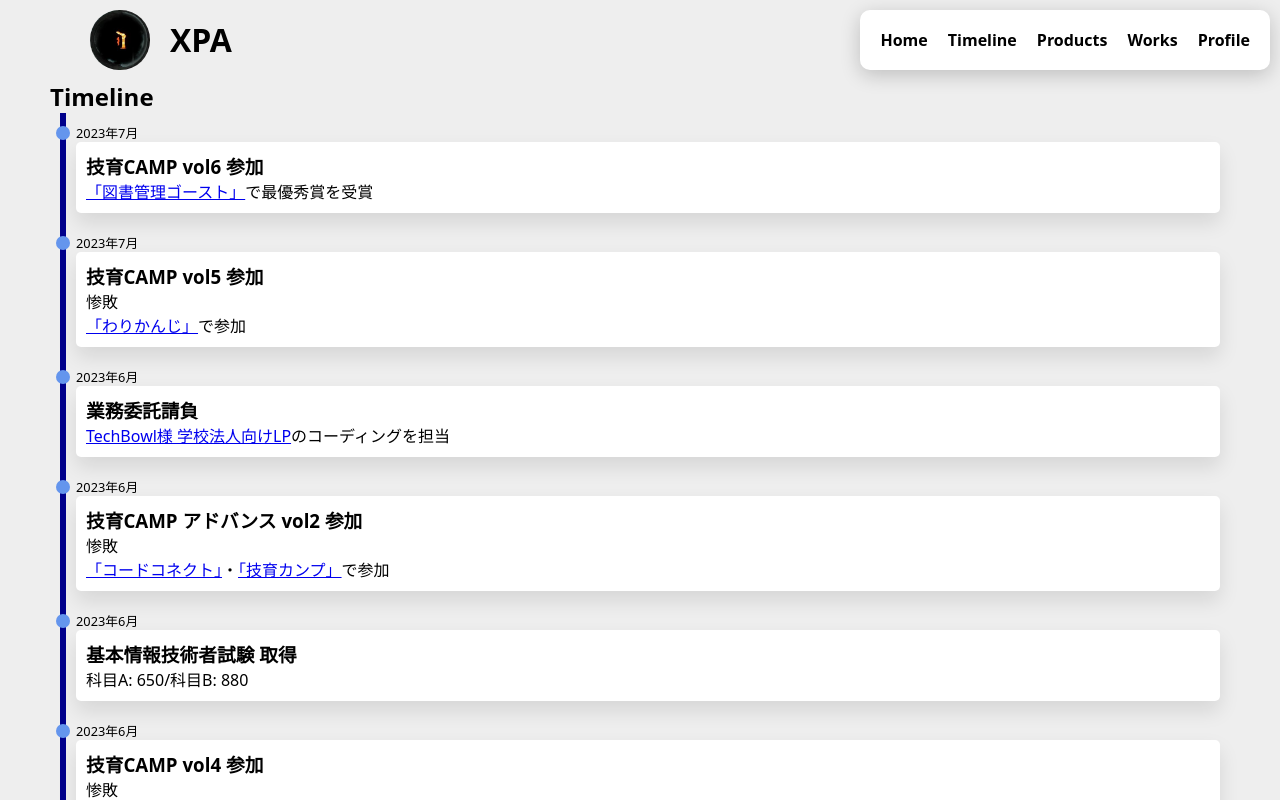
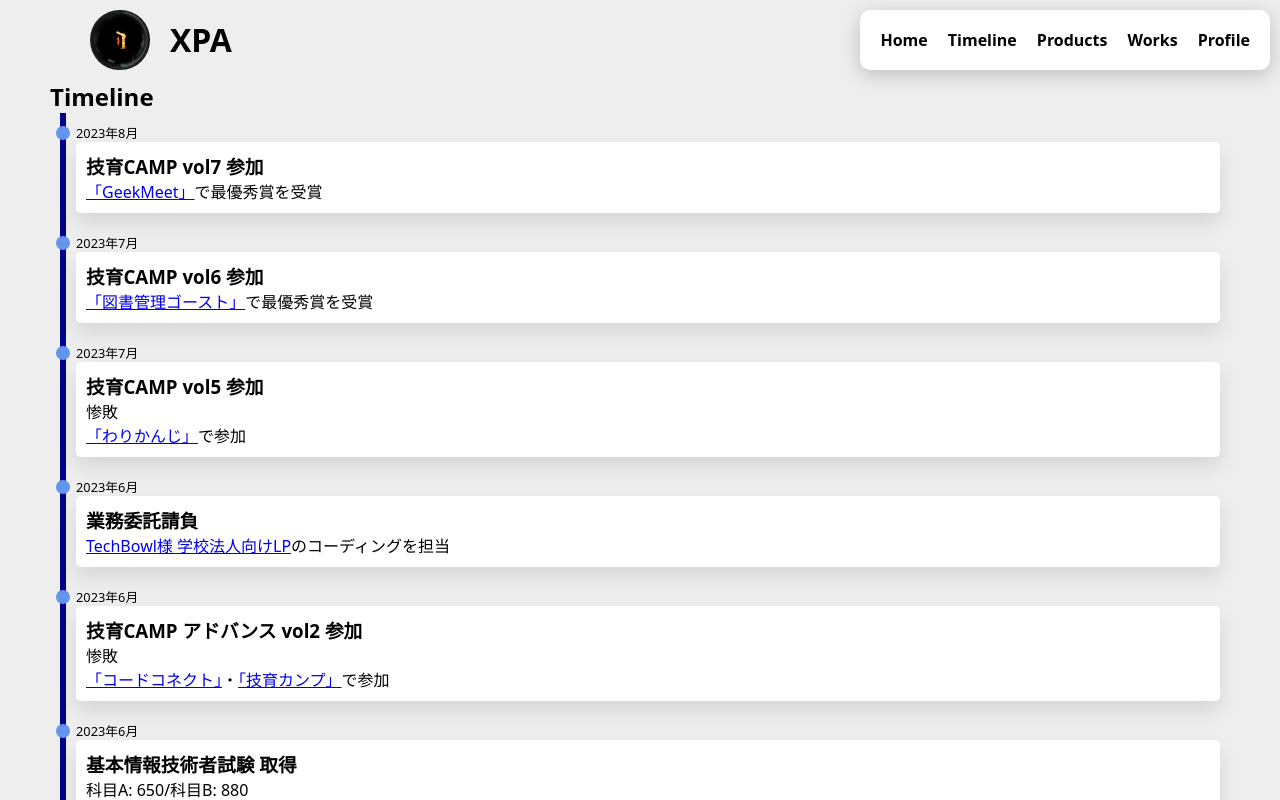
Before and after one commit to xpadev-net/portfolio, a Next.js app: page / in a window 1280 px wide. Shown: the top 800 px of the page. Built offline with nearby package versions, Linux system fonts and the light colour scheme.

Commit message:
update: timeline

```diff
--- a/src/components/products/index.tsx
+++ b/src/components/products/index.tsx
@@ -179,6 +179,19 @@ const Products = ({ id }: props) => {
           <p>技育CAMP2023 vol6で制作したプロダクト</p>
           <p>知り合い間での図書の貸し借りを促進するプロダクト</p>
         </Card>
+        <Card
+          title={"GeekMeet"}
+          id={"p_geekmeet"}
+          thumbnail={
+            "https://opengraph.githubassets.com/214527ea0ba53846be7266c12925436167252298f08b5d13a67199a15cde8f1b/xpadev-net/geekmeet_frontend"
+          }
+        >
+          <GitHub url={"https://github.com/xpadev-net/geekmeet_frontend"} />
+          <GitHub url={"https://github.com/xpadev-net/geekmeet_backend"} />
+          <Web url={"https://geekmeet.xpadev.net/"} />
+          <p>技育CAMP2023 vol7で制作したプロダクト</p>
+          <p>mesh方式のWebRTCで通話できるアプリ</p>
+        </Card>
       </div>
     </section>
   );
--- a/src/components/timeline/index.tsx
+++ b/src/components/timeline/index.tsx
@@ -10,6 +10,13 @@ const Timeline = ({ id }: props) => {
     <section>
       <Anchor id={id} />
       <h2>Timeline</h2>
+      <TimelineItem date={"2023年8月"}>
+        <h3>技育CAMP vol7 参加</h3>
+        <p>
+          <a href={"#p_geekmeet"}>「GeekMeet」</a>
+          で最優秀賞を受賞
+        </p>
+      </TimelineItem>
       <TimelineItem date={"2023年7月"}>
         <h3>技育CAMP vol6 参加</h3>
         <p>
```
